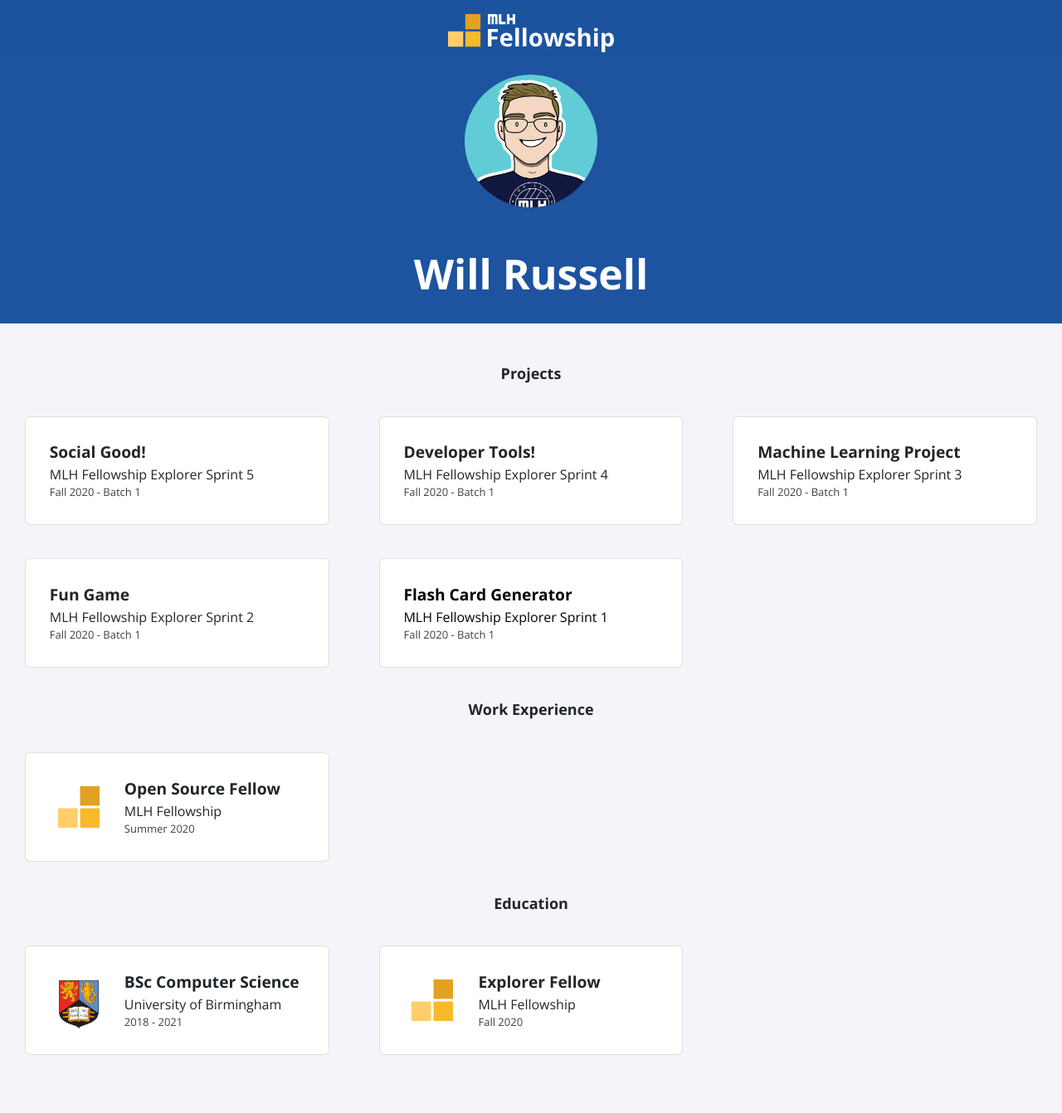
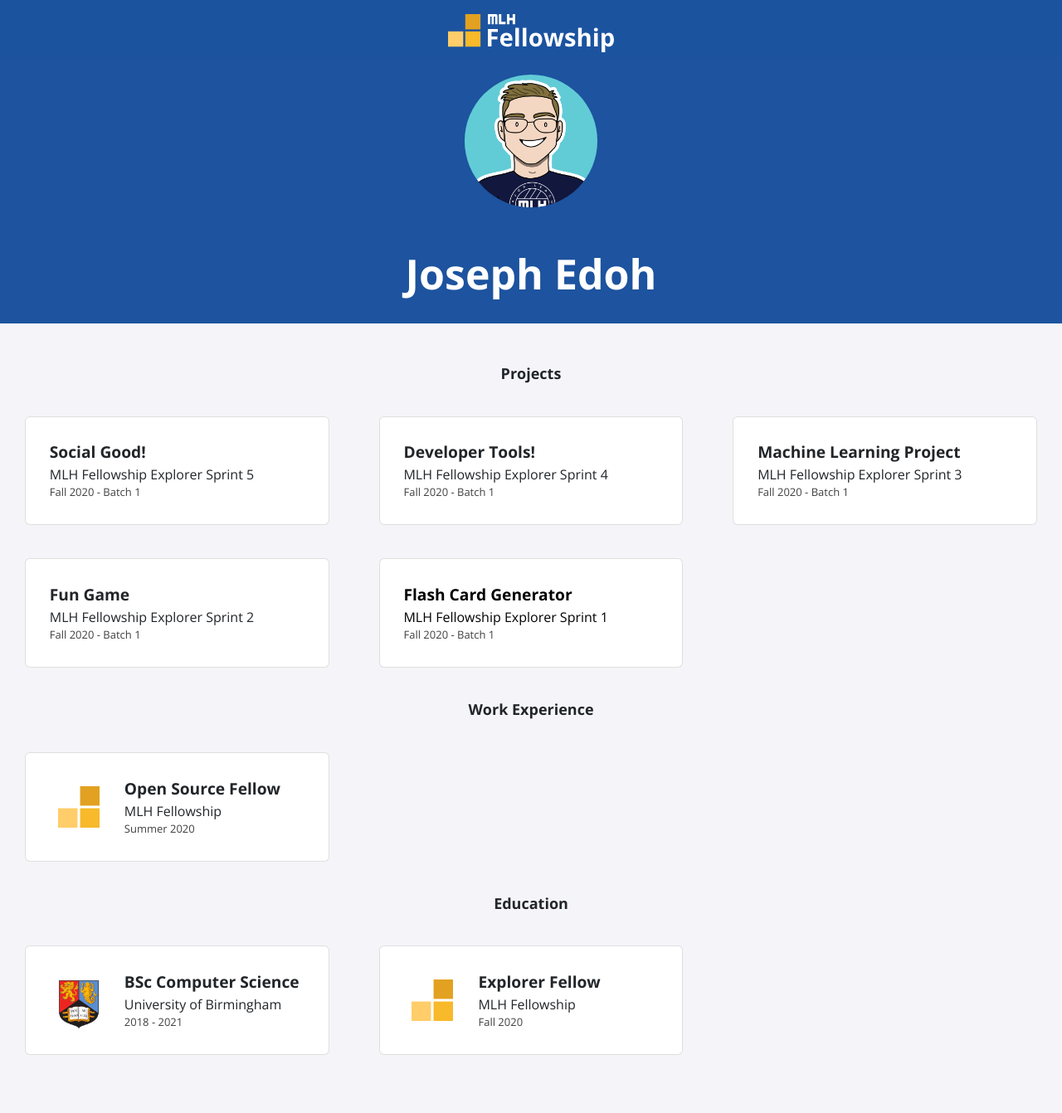
Before and after one commit to JoE11-y/JoE11-y.github.io, a Jekyll site: the page built from index.html, in a window 1280 px wide. Shown: the whole page at 83% size. Built offline with Jekyll 4.4.1, drawn with Linux system fonts in a browser that asks for light colours; nearby versions of some CDN libraries.

Commit message:
Adding my details for _config.yml

```diff
--- a/_config.yml
+++ b/_config.yml
@@ -1,13 +1,13 @@
-title: "Will Russell"
-email: fellowship@mlh.io
+title: "Joseph Edoh"
+email: Josephedoh77@gmail com
 description: >- # this means to ignore newlines until "baseurl:"
   Write an awesome description for your new site here. You can edit this
   line in _config.yml. It will appear in your document head meta (for
   Google search results) and in your feed.xml site description.
 baseurl: "/"
-url: "/portfolio-template"
-twitter_username: mlhacks
-github_username:  mlh-fellowship
+url: "https://JoE11-y.github.io"
+twitter_username: Joe_Edoh
+github_username:  JoeEdoh
 
 sass:
   sass_dir: _sass
```
